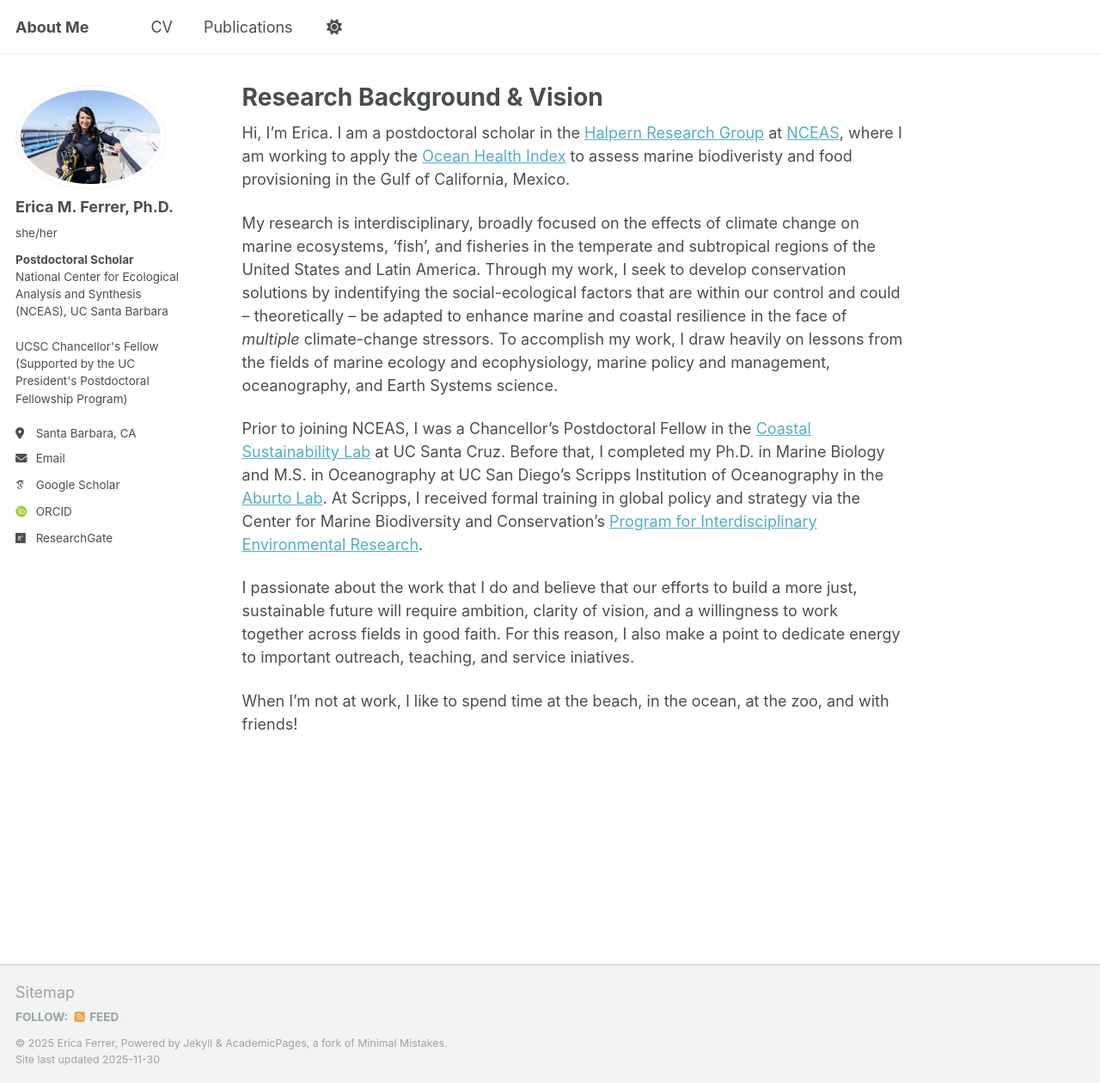
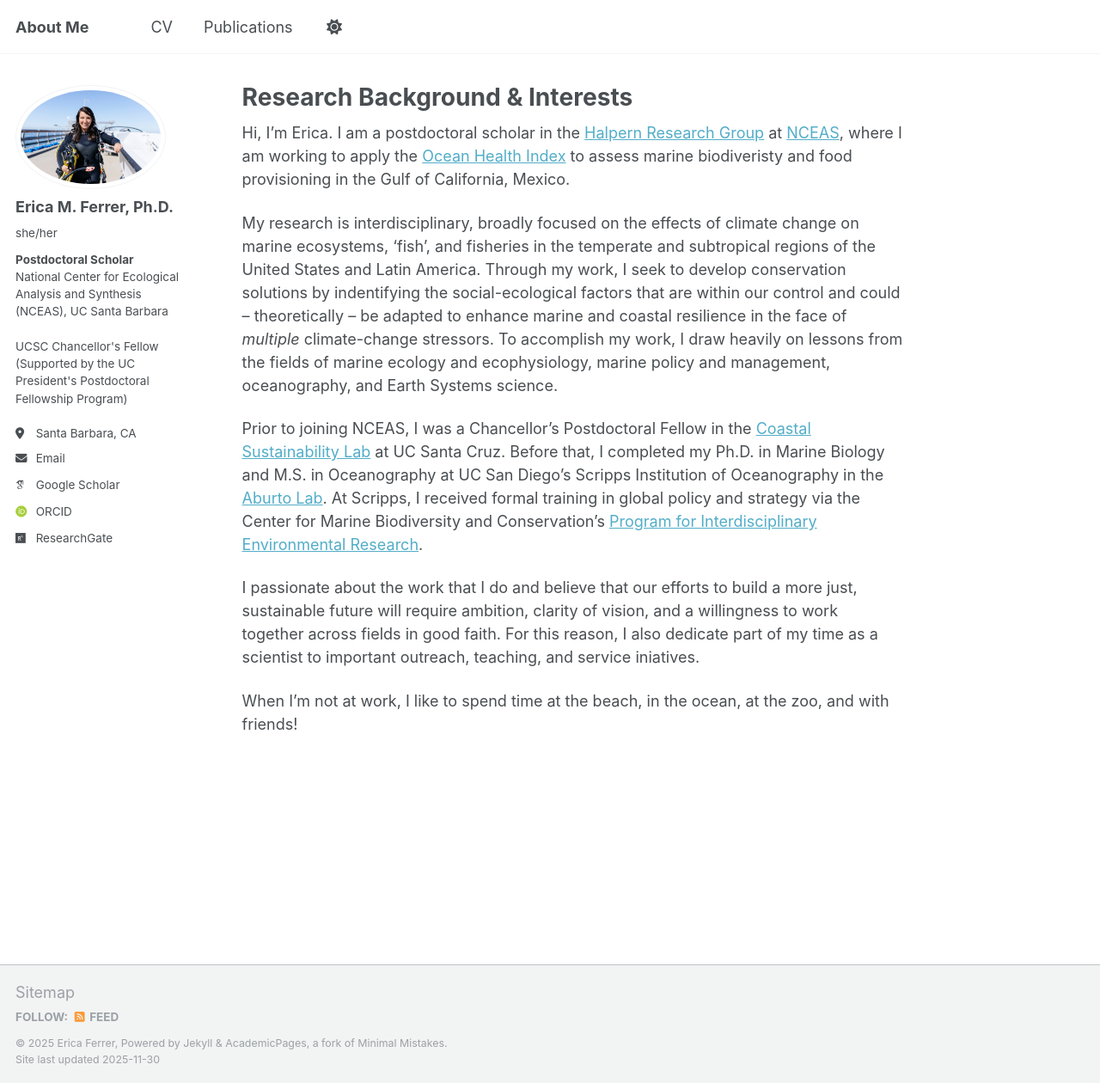
Before and after one commit to emferrer/emferrer.github.io, a Jekyll site: the page built from _pages/about.md, in a window 1280 px wide and 1260 px high. Shown: the whole window at 86% size. Built offline with Jekyll 4.4.1, drawn with Linux system fonts in a browser that asks for light colours; some web fonts are replaced; a script that is not in the unit is left out.

Commit message:
Update about.md

```diff
--- a/_pages/about.md
+++ b/_pages/about.md
@@ -1,6 +1,6 @@
 ---
 permalink: /
-title: "Research Background & Vision"
+title: "Research Background & Interests"
 author_profile: true
 redirect_from:
   - /about/
@@ -13,6 +13,6 @@ My research is interdisciplinary, broadly focused on the effects of climate cha
 
 Prior to joining NCEAS, I was a Chancellor's Postdoctoral Fellow in the [Coastal Sustainability Lab](https://kristy-kroeker.squarespace.com/) at UC Santa Cruz. Before that, I completed my Ph.D. in Marine Biology and M.S. in Oceanography at UC San Diego's Scripps Institution of Oceanography in the [Aburto Lab](https://www.aburtolab.org/). At Scripps, I received formal training in global policy and strategy via the Center for Marine Biodiversity and Conservation's [Program for Interdisciplinary Environmental Research](https://cmbc.ucsd.edu/program-for-interdisciplinary-environmental-research-pier-phd-specialization/).
 
-I passionate about the work that I do and believe that our efforts to build a more just, sustainable future will require ambition, clarity of vision, and a willingness to work together across fields in good faith. For this reason, I also make a point to dedicate energy to important outreach, teaching, and service iniatives.
+I passionate about the work that I do and believe that our efforts to build a more just, sustainable future will require ambition, clarity of vision, and a willingness to work together across fields in good faith. For this reason, I also dedicate part of my time as a scientist to important outreach, teaching, and service iniatives.
 
 When I'm not at work, I like to spend time at the beach, in the ocean, at the zoo, and with friends!
```
